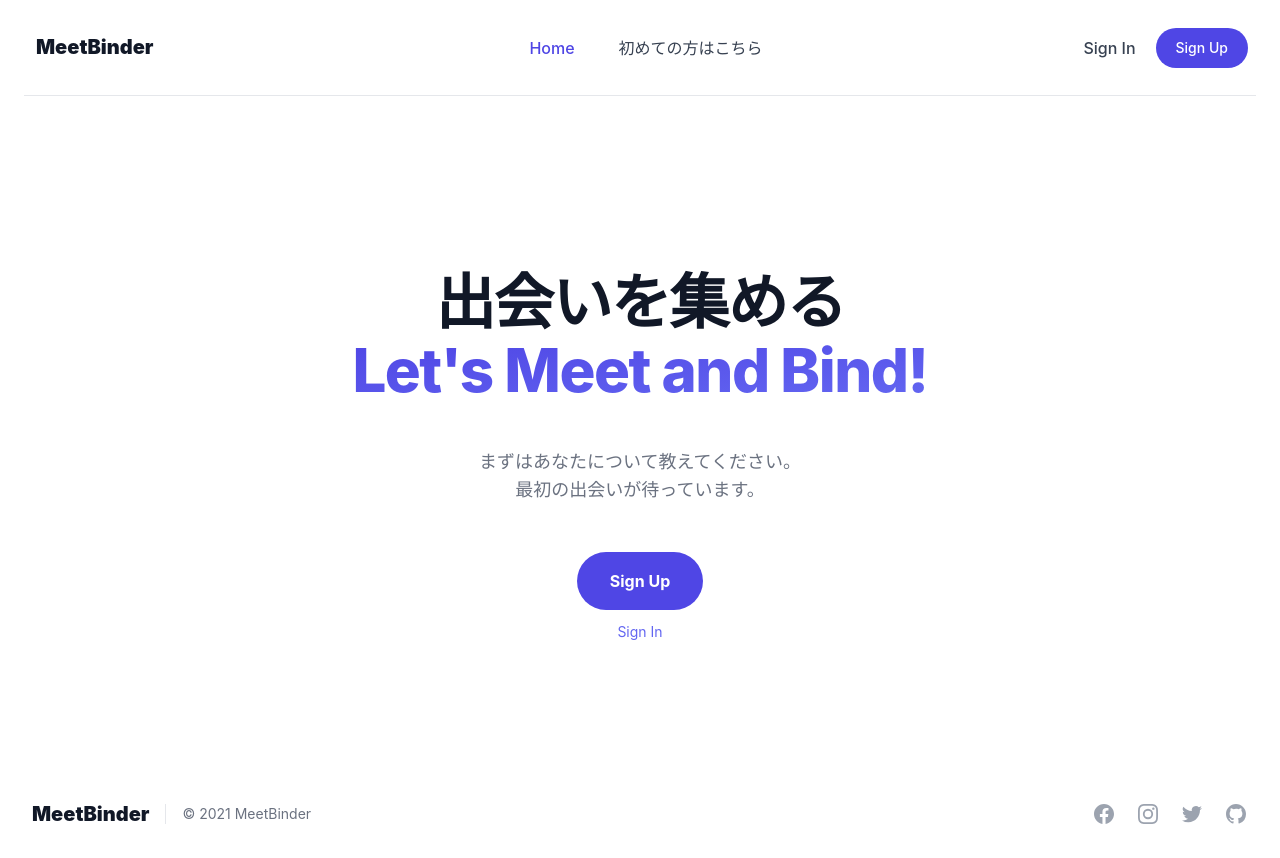
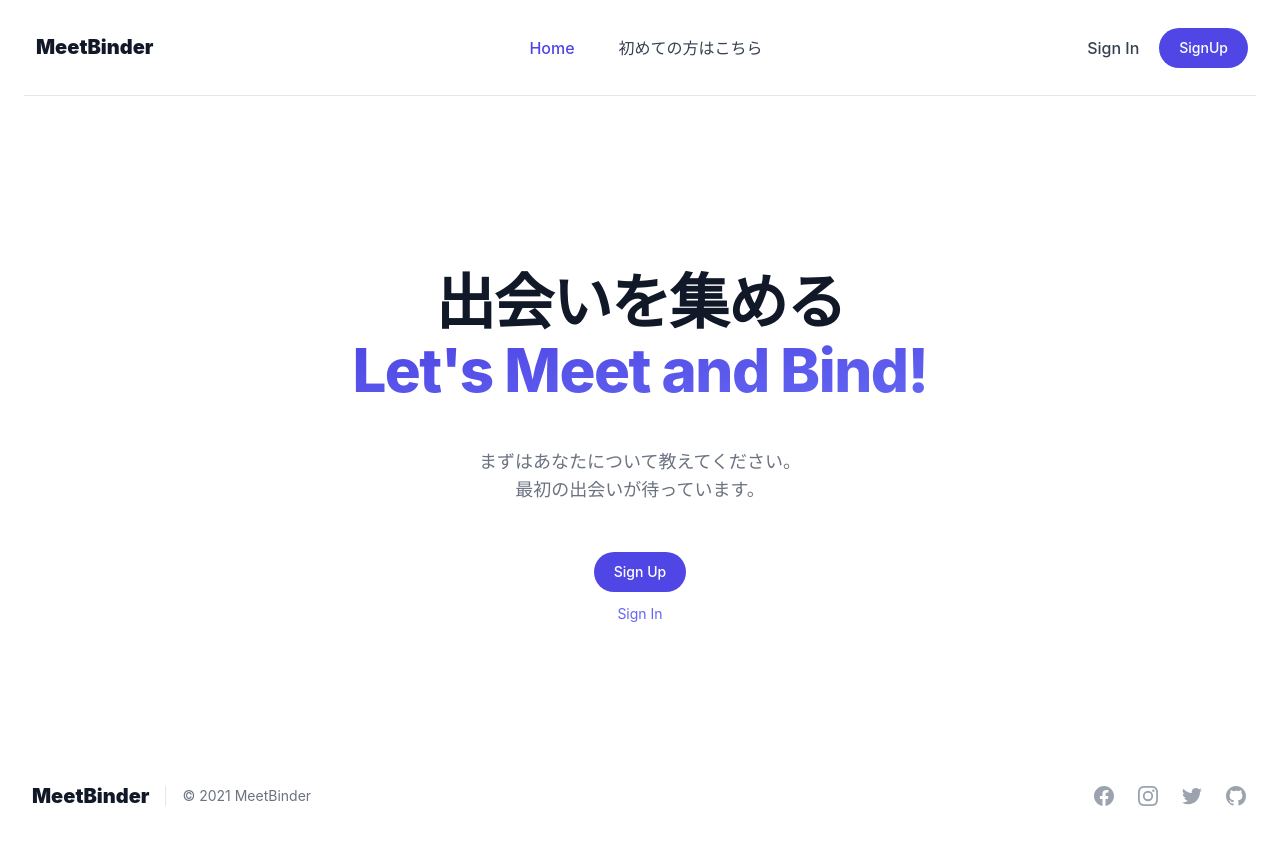
Before and after one commit to Watakumi/meet-binder-front, a Next.js app: page / in a window 1280 px wide. Built offline with nearby package versions, Linux system fonts and the light colour scheme.

Commit message:
ButtonComponentを使用する

```diff
--- a/layouts/Header.tsx
+++ b/layouts/Header.tsx
@@ -1,3 +1,5 @@
+import { PrimaryButton } from "./components/PrimaryButton";
+
 export const Header = () => {
   return (
     <section className="w-full px-6 pb-12 antialiased bg-white">
@@ -37,12 +39,9 @@ export const Header = () => {
                   >
                     Sign In
                   </a>
-                  <a
-                    href="#_"
-                    className="inline-flex items-center w-full px-6 py-3 text-sm font-medium leading-4 text-white bg-indigo-600 md:px-3 md:w-auto md:rounded-full lg:px-5 hover:bg-indigo-500 focus:outline-none md:focus:ring-2 focus:ring-0 focus:ring-offset-2 focus:ring-indigo-600"
-                  >
-                    Sign Up
-                  </a>
+                  <PrimaryButton>
+                    SignUp
+                  </PrimaryButton>
                 </div>
               </div>
             </div>
--- a/layouts/HeroContent.tsx
+++ b/layouts/HeroContent.tsx
@@ -1,3 +1,5 @@
+import { PrimaryButton } from "./components/PrimaryButton";
+
 export const HeroContent = () => {
   return (
     <div className="container max-w-lg px-4 py-32 mx-auto text-left md:max-w-none md:text-center">
@@ -14,13 +16,9 @@ export const HeroContent = () => {
       </div>
       <div className="flex flex-col items-center mt-12 text-center">
         <span className="relative inline-flex w-full md:w-auto">
-          <a
-            href="#_"
-            type="button"
-            className="inline-flex items-center justify-center w-full px-8 py-4 text-base font-bold leading-6 text-white bg-indigo-600 border border-transparent rounded-full md:w-auto hover:bg-indigo-500 focus:outline-none focus:ring-2 focus:ring-offset-2 focus:ring-indigo-600"
-          >
+          <PrimaryButton>
             Sign Up
-          </a>
+          </PrimaryButton>
         </span>
         <a href="#" className="mt-3 text-sm text-indigo-500">
           Sign In
```
